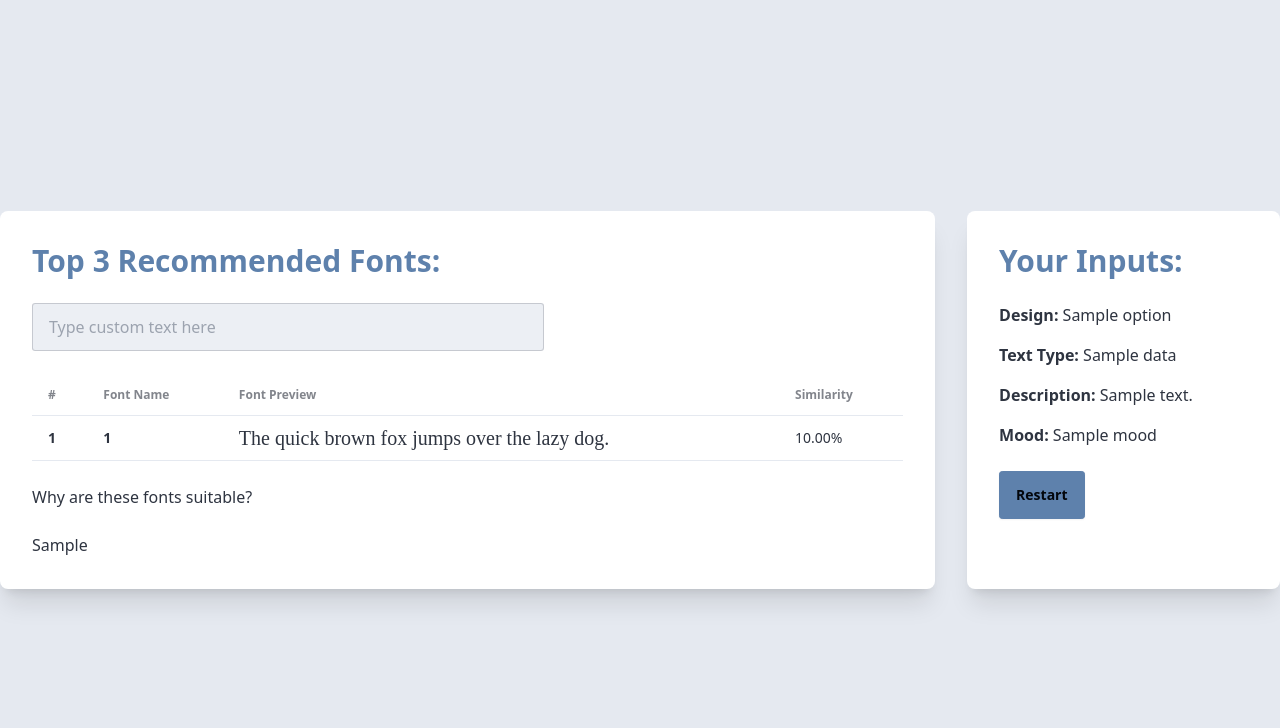
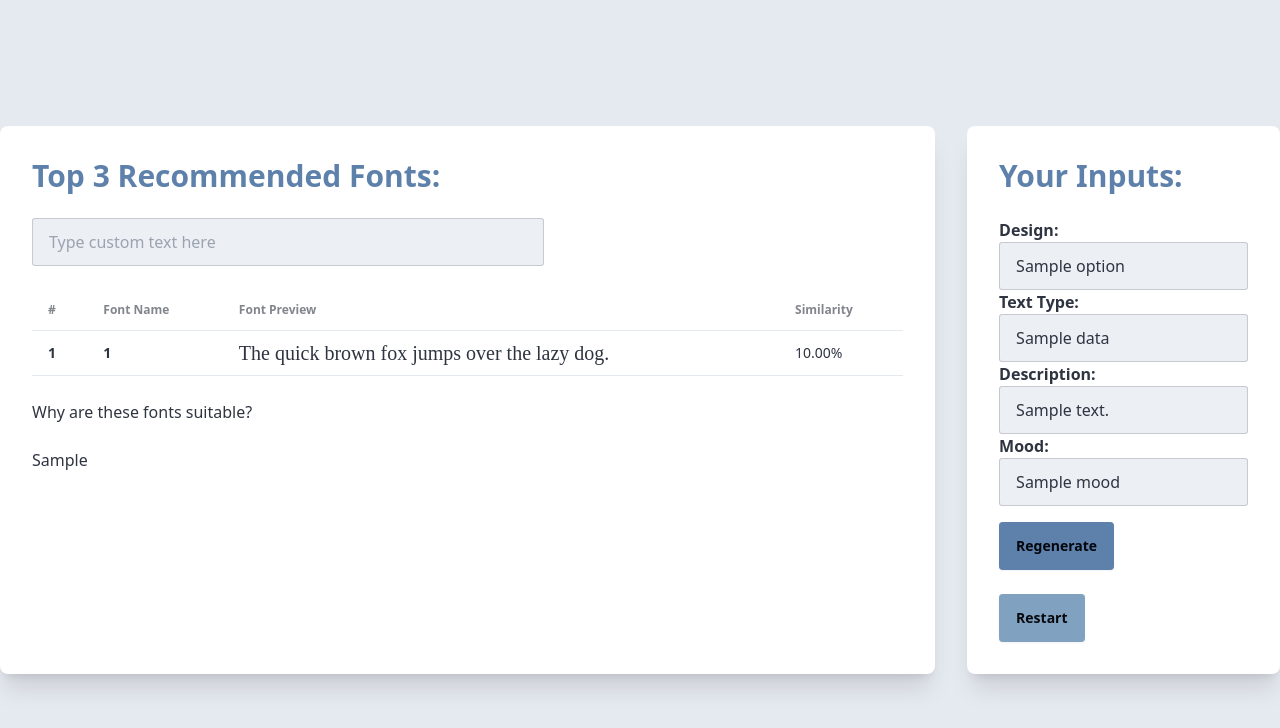
Before and after one commit to fontelier-AI/fontelier-ai, a Flask app: template templates/result.html in a window 1280 px wide. Shown: the top 728 px of the page. Run offline with Flask 3, Linux system fonts and the light colour scheme; the template is opened without the code that fills it: most values are stand-ins (such as "Sample title", 1, 10 or a date in 2020); some libraries are stand-ins or nearby versions; some web fonts are replaced.

Commit message:
Regenerate function working as expected

```diff
--- a/app.py
+++ b/app.py
@@ -34,9 +34,9 @@ def load_font_embeddings():
             })
     return font_data
 
-# Remove unwanted characters from text
+# Remove unwanted characters from markdwown output
 def remove_characters(text):
-    chars_to_remove = [',', '"', "'", '-', '*']
+    chars_to_remove = ['"', "'", '-', '*']
     for char in chars_to_remove:
         text = text.replace(char, '')
     return text
@@ -150,7 +150,11 @@ def step4():
 @app.route('/result', methods=['GET', 'POST'])
 def result():
     if request.method == 'POST':
-        return redirect(url_for('index'))
+        # Get updated user input from the form
+        user_data['option'] = request.form.get('option', '')
+        user_data['heading_type'] = request.form.get('heading_type', '')
+        user_data['description'] = request.form.get('description', '')
+        user_data['mood'] = request.form.get('mood', '')
 
     # Combine user input into a single string
     user_input = f"{user_data.get('option', '')} {user_data.get('heading_type', '')} {user_data.get('description', '')} {user_data.get('mood', '')}".strip()
--- a/templates/result.html
+++ b/templates/result.html
@@ -85,23 +85,34 @@
             <p>{{ cleaned_justification }}</p>
         </div>
 
-        <!-- User Inputs Section (25%) -->
-        <div class="w-full lg:w-1/4 bg-white shadow-xl p-8 rounded-lg space-y-6">
-            <h2 class="text-3xl font-bold text-primary text-left">Your Inputs:</h2>
-            <ul class="list-none space-y-4">
-                <li><strong>Design:</strong> {{ data.get('option', 'N/A') }}</li>
-                <li><strong>Text Type:</strong> {{ data.get('heading_type', 'N/A') }}</li>
-                <li><strong>Description:</strong> {{ data.get('description', 'N/A') }}</li>
-                <li><strong>Mood:</strong> {{ data.get('mood', 'N/A') }}</li>
-            </ul>
+    <!-- User Inputs Section (25%) -->
+    <div class="w-full lg:w-1/4 bg-white shadow-xl p-8 rounded-lg space-y-6">
+        <h2 class="text-3xl font-bold text-primary text-left">Your Inputs:</h2>
+        <form method="POST" action="{{ url_for('result') }}">
+            <div class="space-y-4">
+                <label><strong>Design:</strong>
+                    <input type="text" name="option" value="{{ data.get('option', '') }}" class="input input-bordered w-full" />
+                </label>
+                <label><strong>Text Type:</strong>
+                    <input type="text" name="heading_type" value="{{ data.get('heading_type', '') }}" class="input input-bordered w-full" />
+                </label>
+                <label><strong>Description:</strong>
+                    <input type="text" name="description" value="{{ data.get('description', '') }}" class="input input-bordered w-full" />
+                </label>
+                <label><strong>Mood:</strong>
+                    <input type="text" name="mood" value="{{ data.get('mood', '') }}" class="input input-bordered w-full" />
+                </label>
+            </div>
 
-            <form method="POST" class="mt-4">
-                <button type="submit" class="btn btn-primary transition-transform">
-                    Restart
-                </button>
-            </form>
-        </div>
+            <!-- Regenerate Button -->
+            <button type="submit" class="btn btn-primary mt-4">Regenerate</button>
+        </form>
 
+        <!-- Restart Button -->
+        <form method="GET" action="{{ url_for('index') }}" class="mt-4">
+            <button type="submit" class="btn btn-secondary">Restart</button>
+        </form>
+    </div>
     </div>
 
     <script>
```
